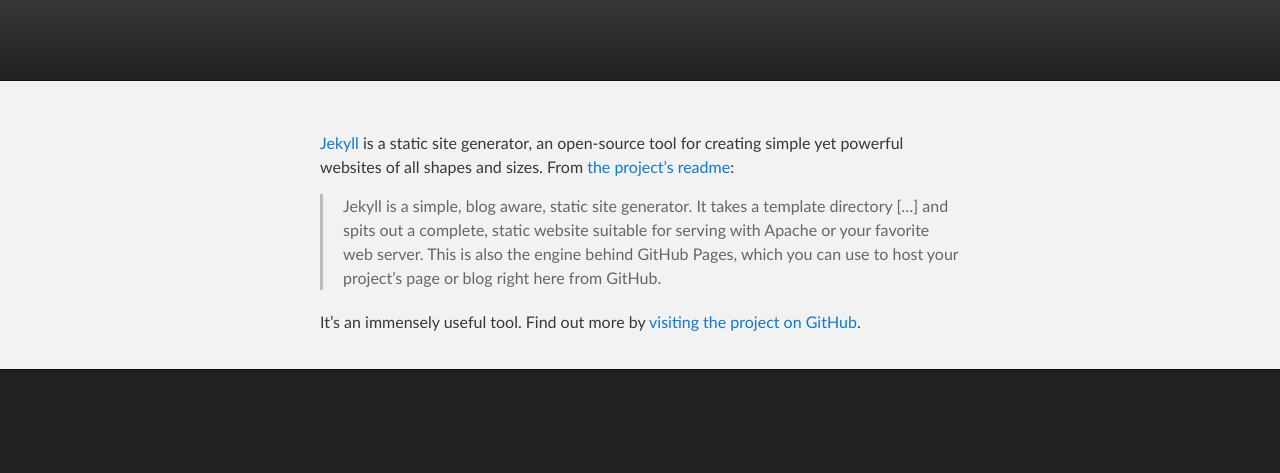
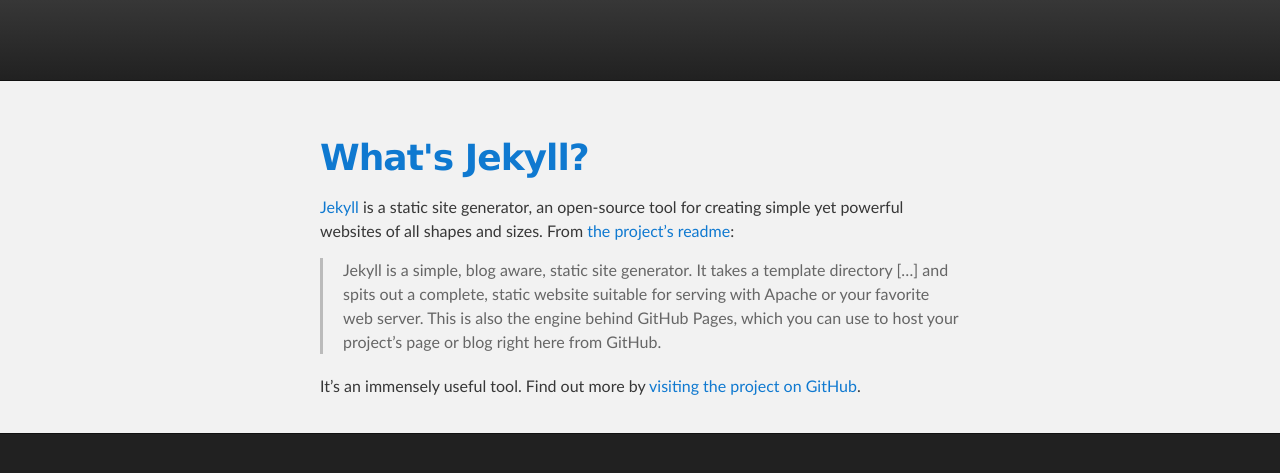
Before and after one commit to hellotarkim/hellotarkim.github.io, a Jekyll site: the page built from _posts/2016-01-01-whats-jekyll.md, in a window 1280 px wide. Shown: the top 473 px of the page. Built offline with Jekyll 4.4.1, drawn with Linux system fonts in a browser that asks for light colours.

Commit message:
Update post.html

```diff
--- a/_layouts/post.html
+++ b/_layouts/post.html
@@ -29,6 +29,9 @@
             <h1 class="post-title">
       <a href="{{ site.baseurl }}{{ post.url }}">
         {{ post.title }}
+                {{ page.title }}
+                {{ title }}
+                {{ slug }}
       </a>
     </h1>
 
```
